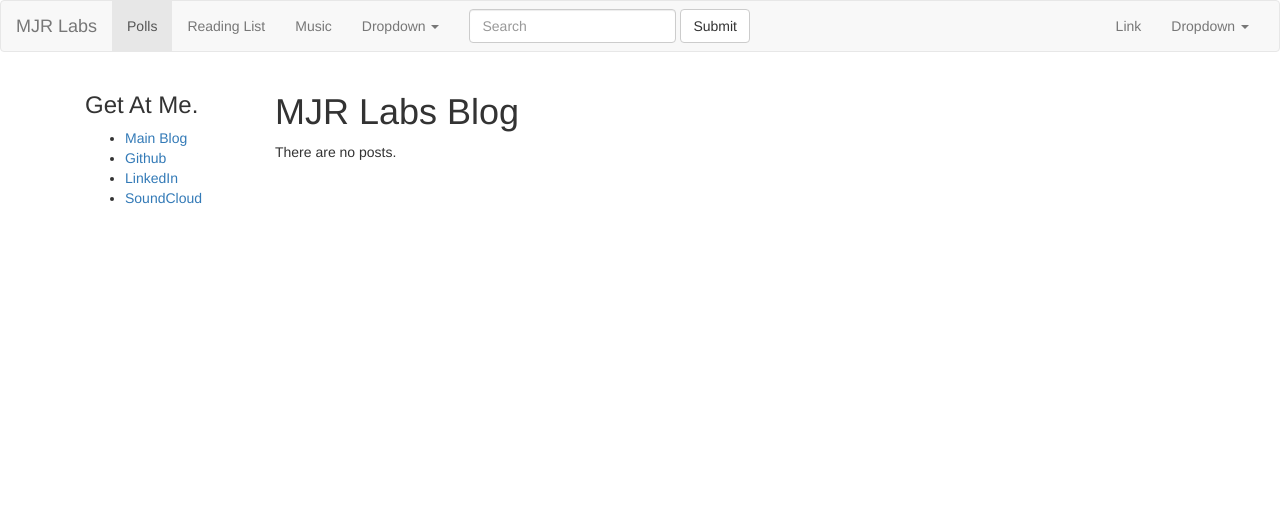
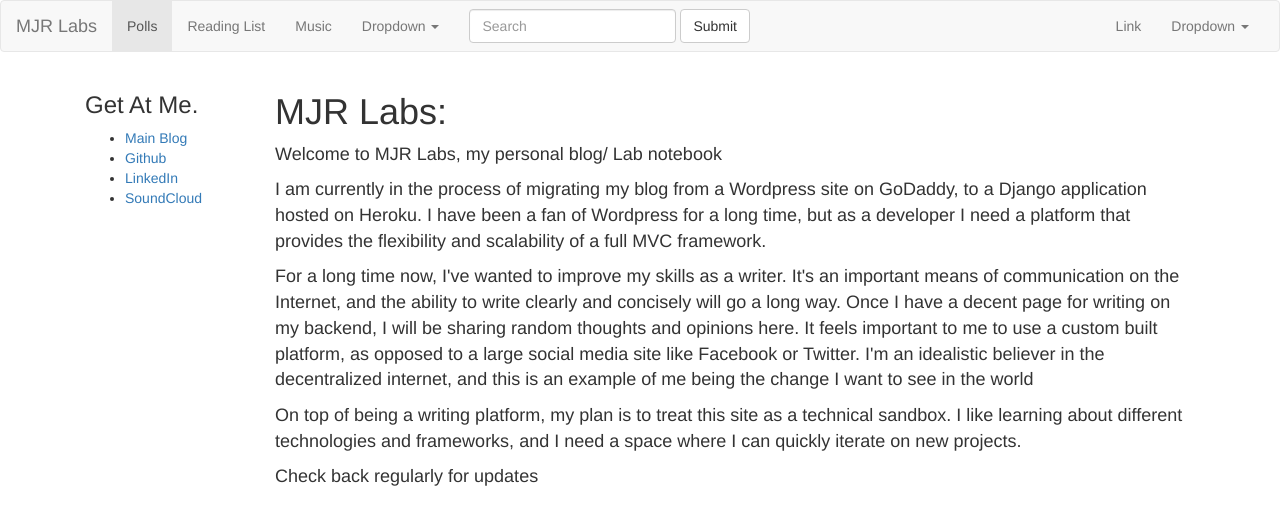
Before and after one commit to mjrosengrant/mjr_labs, a Django app: page /blog/ in a window 1280 px wide. Shown: the top 525 px of the page. Run offline with Django 3.2, Linux system fonts and the light colour scheme; data that the repository does not hold is empty; some libraries are stand-ins or nearby versions.

Commit message:
Added default post to blog

```diff
--- a/blog/static/blog/style.css
+++ b/blog/static/blog/style.css
@@ -1,13 +1,7 @@
-.post_body{
-	font-size:18px;
-}
-
-@font-face {
-  font-family: 'My-Handwriting';
-  src: url('fonts/My-Handwriting.ttf');
-}
 
 body {
-	font-family: 'My-Handwriting';
-	font-size: 64px;
+	font-family: 'Sans-serif'
 }
+p {
+	font-size: 18px;
+}
--- a/blog/templates/blog/index.html
+++ b/blog/templates/blog/index.html
@@ -12,13 +12,25 @@
     </ul>
   </div>
   <div class="col-md-10">
-    <h1>MJR Labs Blog</h1>
+    <h1>MJR Labs: </h1>
+
         {% if posts %}
           {% for post in posts %}
             {% include "blog/post.html" with post=post %}
           {% endfor %}
         {% else %}
-            <p>There are no posts.</p>
+          <div id="default-post">
+            <p>Welcome to MJR Labs, my personal blog/ Lab notebook </p>
+
+            <p>I am currently in the process of migrating my blog from a Wordpress site on GoDaddy, to a Django application hosted on Heroku. I have been a fan of Wordpress for a long time, but as a developer I need a platform that provides the flexibility and scalability of a full MVC framework.</p>
+
+            <p>For a long time now, I've wanted to improve my skills as a writer. It's an important means of communication on the Internet, and the ability to write clearly and concisely will go a long way. Once I have a decent page for writing on my backend, I will be sharing random thoughts and opinions here. It feels important to me to use a custom built platform, as opposed to a large social media site like Facebook or Twitter. I'm an idealistic believer in the decentralized internet, and this is an example of me being the change I want to see in the world </p>
+
+            <p>On top of being a writing platform, my plan is to treat this site as a technical sandbox. I like learning about different technologies and frameworks, and I need a space where I can quickly iterate on new projects.</p>
+
+            <p>Check back regularly for updates</p>
+          </div>
+
         {% endif %}
   </div>
 
```
